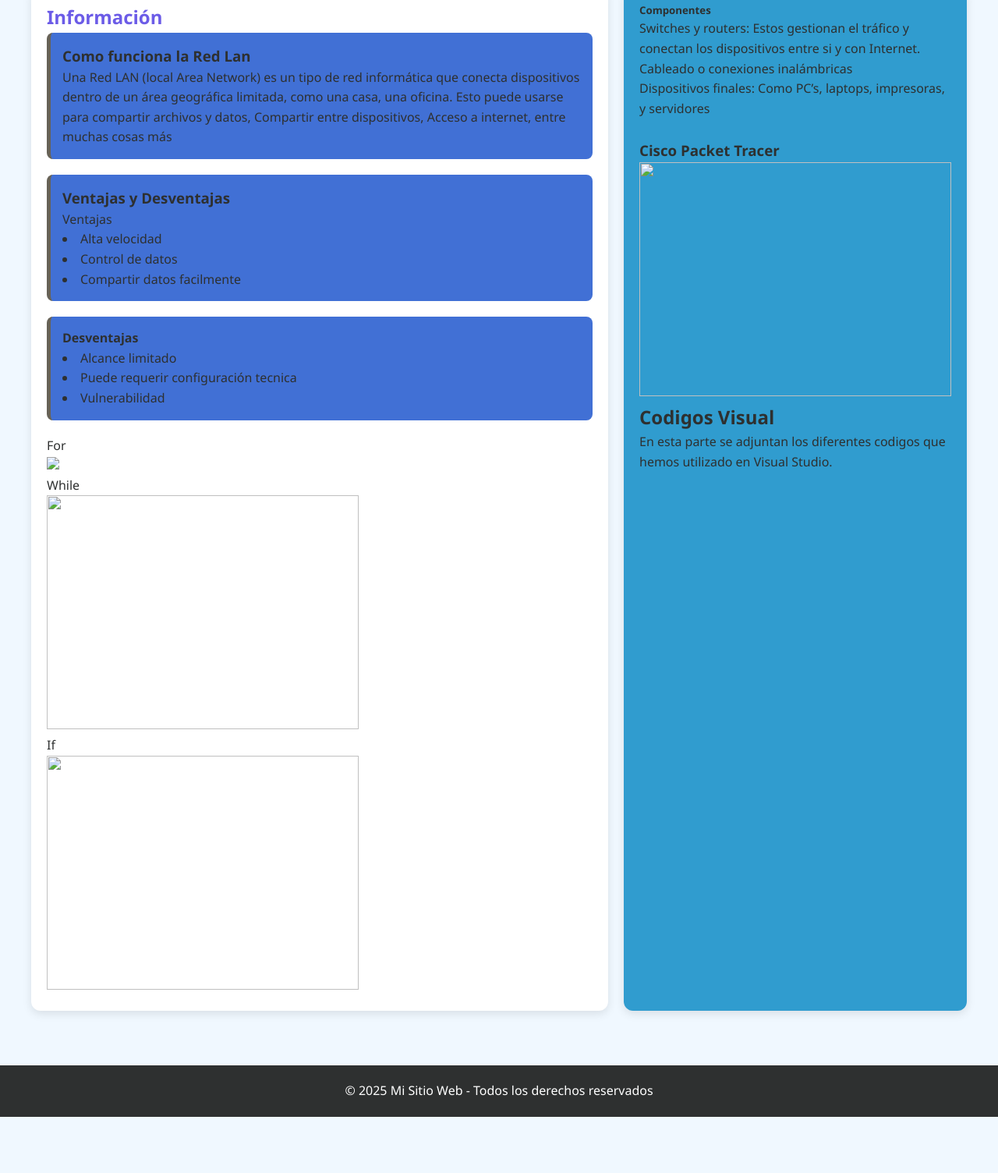
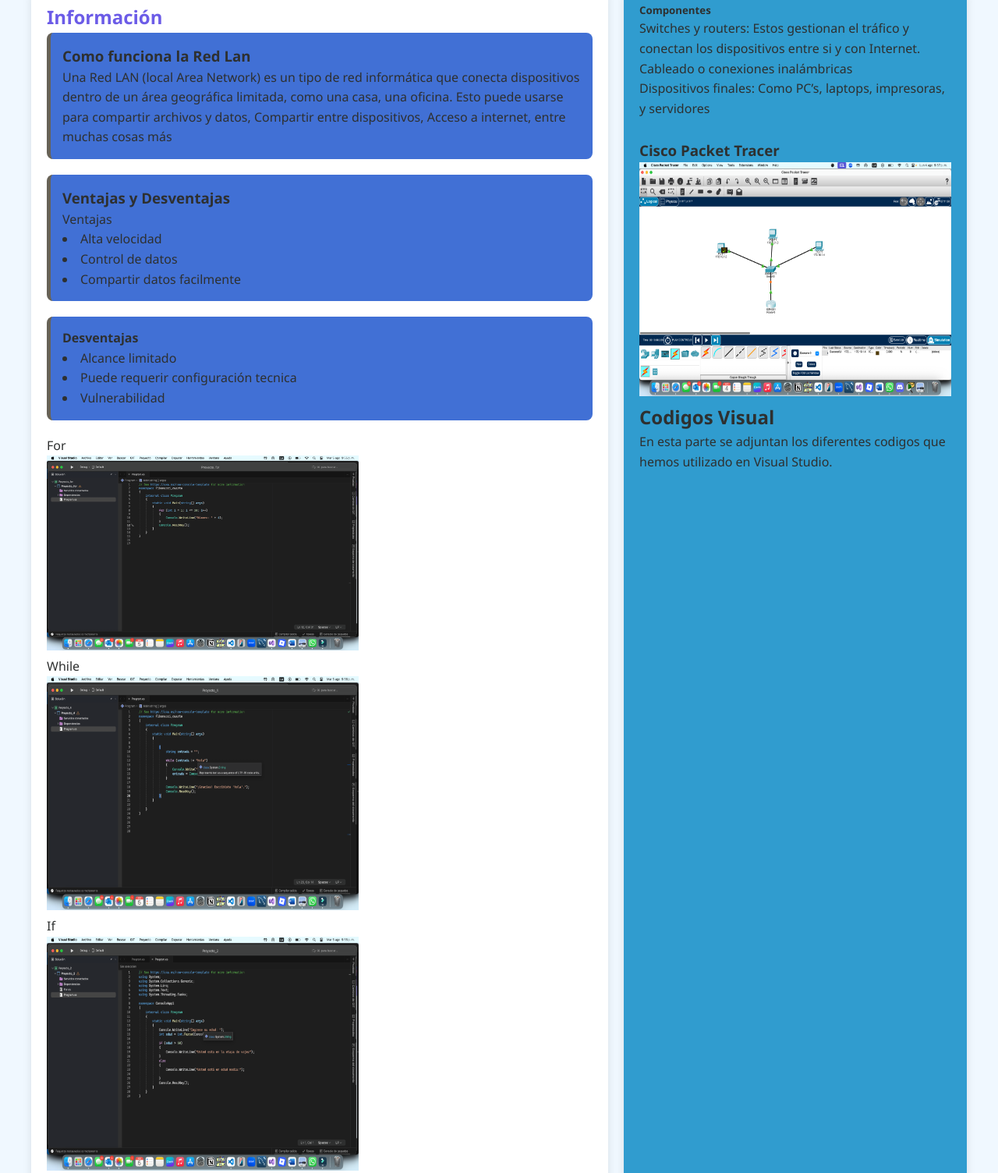
Before and after one commit to Kenneth69875/Prueba, a plain HTML site: page index.html in a window 1280 px wide. Shown: the part 332-1836 px from the top of the page at 78% size. Before the commit the page ends 1764 px from the top, so only its background shows below. Drawn offline with Linux system fonts and the light colour scheme; files whose address does not match are found by name.

Commit message:
Update index.html

```diff
--- a/index.html
+++ b/index.html
@@ -48,11 +48,11 @@
                 </ul>
             </article>
             <p>For</p>
-            <img src="./Imagenes/For.png" width="400px" height="=300px">
+            <img src="./For.png" width="400px" height="=300px">
             <p>While</p>
-            <img src="./Imagenes/While.png" width="400px" height="300px">
+            <img src="./While.png" width="400px" height="300px">
             <p>If</p>
-            <img src="./Imagenes/If.png" width="400px" height="300px">
+            <img src="./If.png" width="400px" height="300px">
         </section>
 
         <aside>
@@ -61,7 +61,7 @@
                 Cableado o conexiones inalámbricas <br>
                 Dispositivos finales: Como PC’s, laptops, impresoras, y servidores</p><br>
                 <h3>Cisco Packet Tracer </h3>
-                <img src="./Imagenes/Cisco.png" width=" 400px" height="300px"> <br>
+                <img src="./Cisco.png" width=" 400px" height="300px"> <br>
                 <h2>Codigos Visual</h2>
                 <p>En esta parte se adjuntan los diferentes codigos que hemos utilizado en Visual Studio.</p>
         </aside>
```
